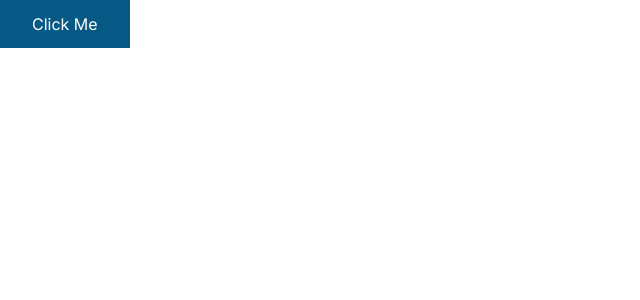
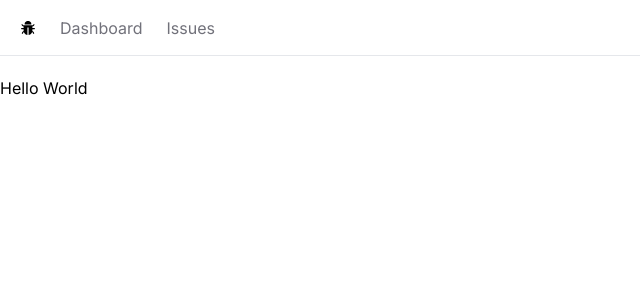
Before and after one commit to turtledev65/issue-tracker, a Next.js app: page / in a window 1280 px wide. Shown: the top 300 px of the page, without its empty margins (0-640 px from the left). Built offline with nearby package versions, Linux system fonts and the light colour scheme.

Commit message:
Build the navbar

```diff
--- /dev/null
+++ b/app/Navbar.tsx
@@ -0,0 +1,31 @@
+import Link from "next/link";
+import { AiFillBug } from "react-icons/ai";
+
+const Navbar = () => {
+  const links = [
+    { href: "/", label: "Dashboard" },
+    { href: "/issues", label: "Issues" }
+  ];
+
+  return (
+    <nav className="flex items-center space-x-6 border-b mb-5 py-2 px-5 h-14">
+      <Link href="/">
+        <AiFillBug />
+      </Link>
+      <ul className="flex space-x-6">
+        {links.map(link => (
+          <li>
+            <Link
+              href={link.href}
+              className="text-zinc-500 hover:text-zinc-800 transition-colors"
+            >
+              {link.label}
+            </Link>
+          </li>
+        ))}
+      </ul>
+    </nav>
+  );
+};
+
+export default Navbar;
--- a/app/layout.tsx
+++ b/app/layout.tsx
@@ -1,5 +1,6 @@
 import type { Metadata } from "next";
 import { Inter } from "next/font/google";
+import Navbar from "./Navbar";
 import "./globals.css";
 
 const inter = Inter({ subsets: ["latin"] });
@@ -16,7 +17,10 @@ export default function RootLayout({
 }) {
   return (
     <html lang="en">
-      <body className={inter.className}>{children}</body>
+      <body className={inter.className}>
+        <Navbar />
+        <main>{children}</main>
+      </body>
     </html>
   );
 }
--- a/app/page.tsx
+++ b/app/page.tsx
@@ -1,12 +1,3 @@
-"use client";
-
 export default function Home() {
-  return (
-    <>
-      <div className="hover:opacity-75 opacity-50 hover:scale-150 scale-125" />
-      <button className="text-white px-4 sm:px-8 py-2 sm:py-3 bg-sky-700 hover:bg-sky-800">
-        Click Me
-      </button>
-    </>
-  );
+  return <div>Hello World</div>;
 }
--- a/package.json
+++ b/package.json
@@ -11,7 +11,8 @@
   "dependencies": {
     "next": "14.0.3",
     "react": "^18",
-    "react-dom": "^18"
+    "react-dom": "^18",
+    "react-icons": "^4.12.0"
   },
   "devDependencies": {
     "@types/node": "^20",
@@ -21,7 +22,7 @@
     "eslint": "^8",
     "eslint-config-next": "14.0.3",
     "postcss": "^8",
-    "prettier-plugin-organize-imports": "^3.2.4",
+    "prettier": "^3.1.0",
     "prettier-plugin-tailwindcss": "^0.5.7",
     "tailwindcss": "^3.3.0",
     "typescript": "^5"
--- a/prettier.config.cjs
+++ b/prettier.config.cjs
@@ -1,10 +1,11 @@
 // prettier.config.js, .prettierrc.js, prettier.config.cjs, or .prettierrc.cjs
 
 /** @type {import("prettier").Config} */
-module.exports = {
+const config = {
   trailingComma: "none",
   arrowParens: "avoid",
   tabWidth: 2,
-  pluginSearchDirs: ".",
   plugins: ["prettier-plugin-organize-imports"]
 };
+
+module.exports = config;
```
Also changed, not shown: 1 other file (tests, documents, lock files or other folders).
